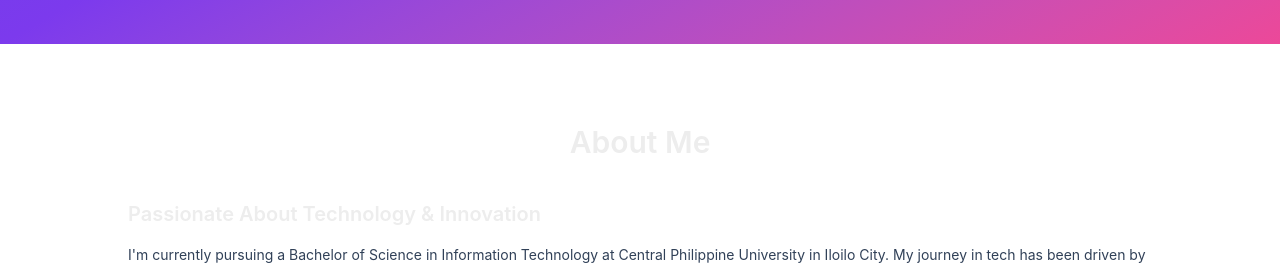
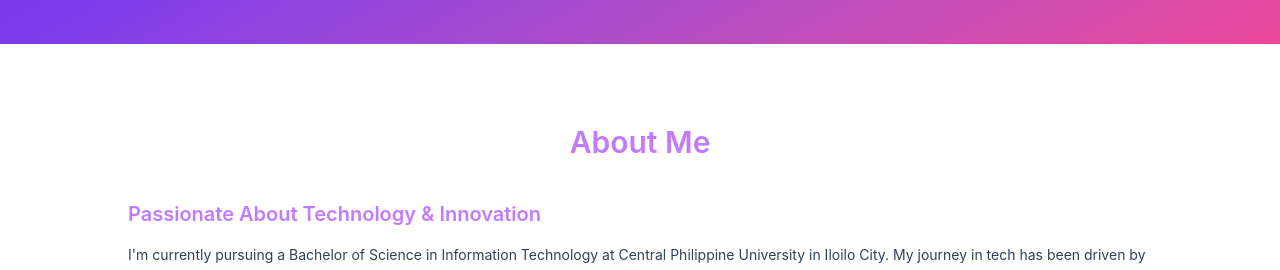
Before and after one commit to johntupas098/ramirez_nextjs_portfolio, a Next.js app: page / in a window 1280 px wide. Shown: the part 740-1010 px from the top of the page. Built offline with nearby package versions, Linux system fonts and the light colour scheme.

Commit message:
update about

```diff
--- a/app/component/About.jsx
+++ b/app/component/About.jsx
@@ -4,12 +4,11 @@ export default function About() {
   return (
     <section id="about" className="bg-white px-4 py-20">
       <div className="mx-auto max-w-5xl">
-        <h2 className="text-center text-3xl font-semibold">About Me</h2>
+        <h2 className="text-center text-3xl font-semibold text-purple-400" >About Me</h2>
 
         <div className="mt-10 grid gap-10 md:grid-cols-[1.5fr,1fr]">
-          {/*Hello*/}
           <div>
-            <h3 className="text-xl font-semibold">
+            <h3 className="text-xl font-semibold text-purple-400">
               Passionate About Technology &amp; Innovation
             </h3>
             <p className="mt-4 text-sm leading-relaxed text-slate-700">
@@ -46,12 +45,10 @@ export default function About() {
             </div>
           </div>
 
-          {/* image */}
           <div className="flex justify-center">
             <div className="relative h-72 w-full max-w-sm overflow-hidden rounded-3xl shadow-lg">
-              {/* Use your own photo here */}
               <Image
-                src="/about-placeholder.jpg"
+                src="/work.jpg"
                 alt="Workspace"
                 fill
                 className="object-cover"
```
